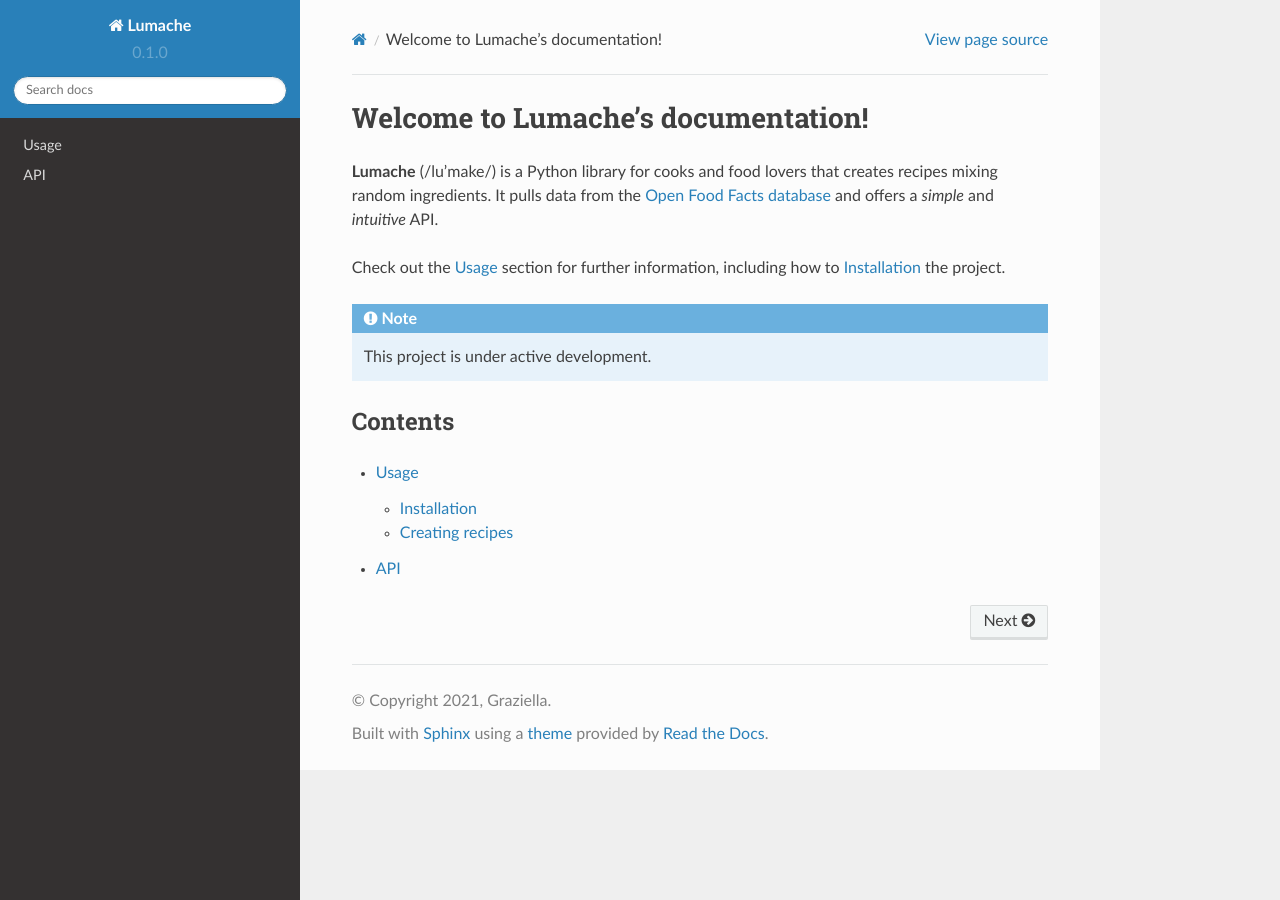
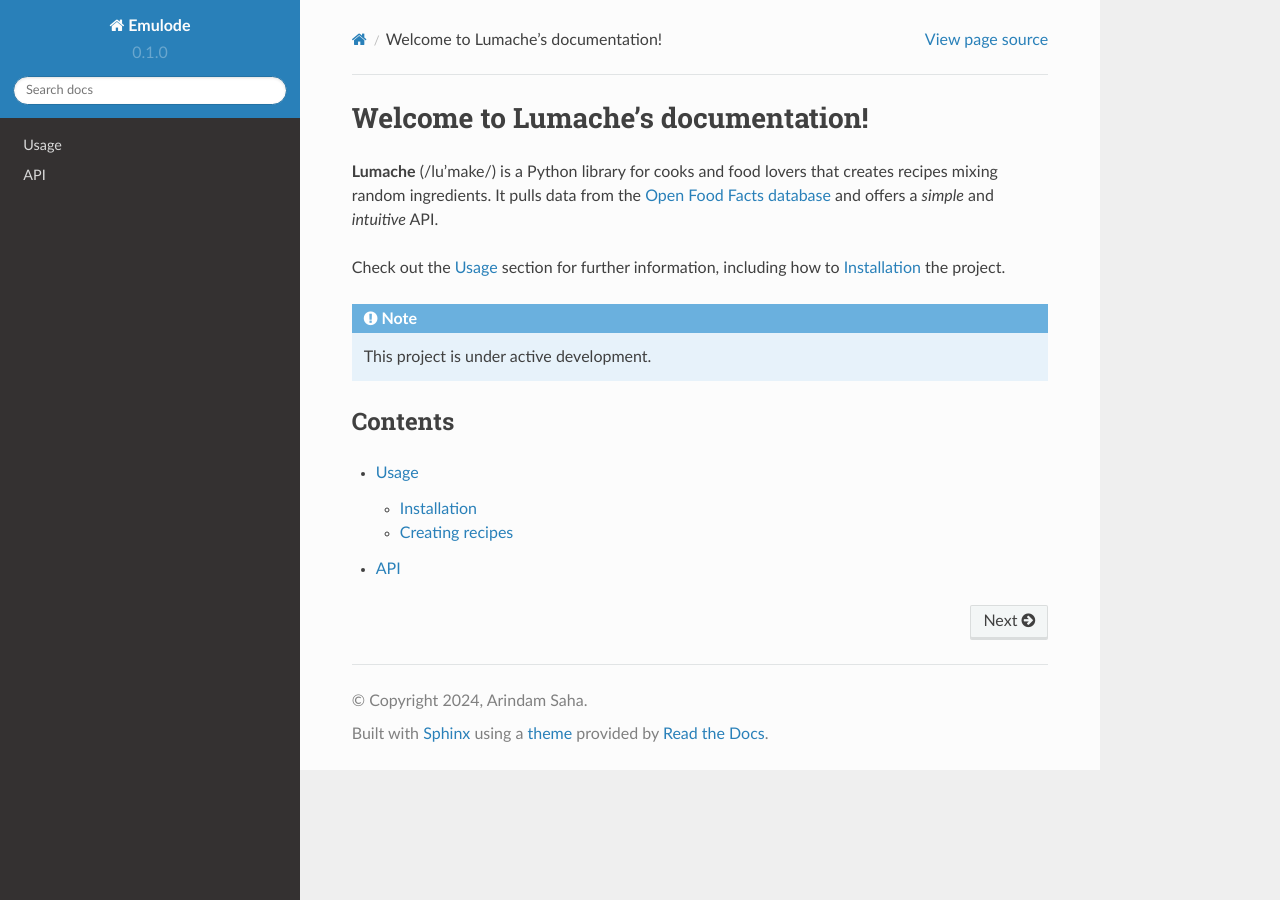
Before and after one commit to arindamsaha1507/emulode, a Sphinx documentation site: the page built from docs/source/index.rst, in a window 1280 px wide. Built offline with Sphinx 7.4.7 and the Read the Docs theme 2.0.0, drawn with Linux system fonts in a browser that asks for light colours.

Commit message:
Trying to include docs

```diff
--- a/docs/source/conf.py
+++ b/docs/source/conf.py
@@ -3,9 +3,12 @@
 
 # -- Project information
 
-project = "Lumache"
-copyright = "2021, Graziella"
-author = "Graziella"
+import os
+import sys
+
+project = "Emulode"
+copyright = "2024, Arindam Saha"
+author = "Arindam Saha"
 
 release = "0.1"
 version = "0.1.0"
@@ -34,3 +37,6 @@
 
 # -- Options for EPUB output
 epub_show_urls = "footnote"
+
+napoleon_google_docstring = True
+napoleon_numpy_docstring = False
```
